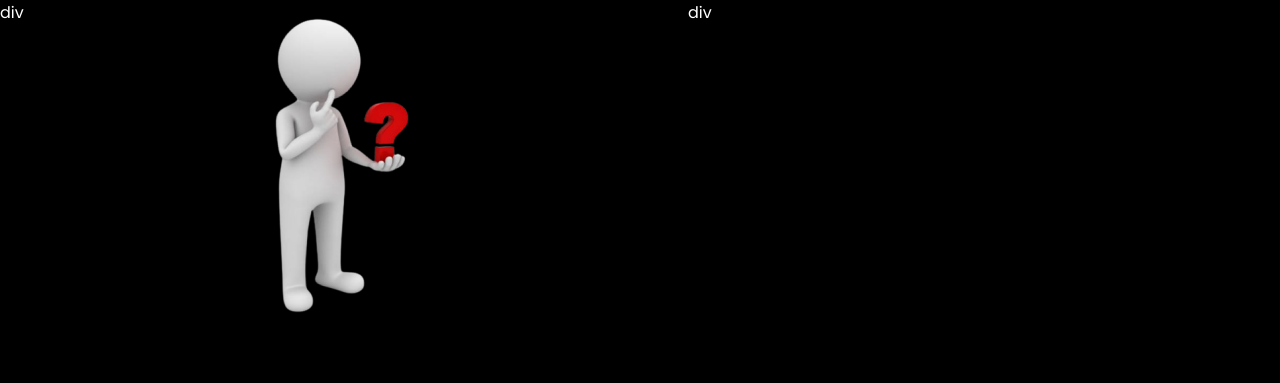
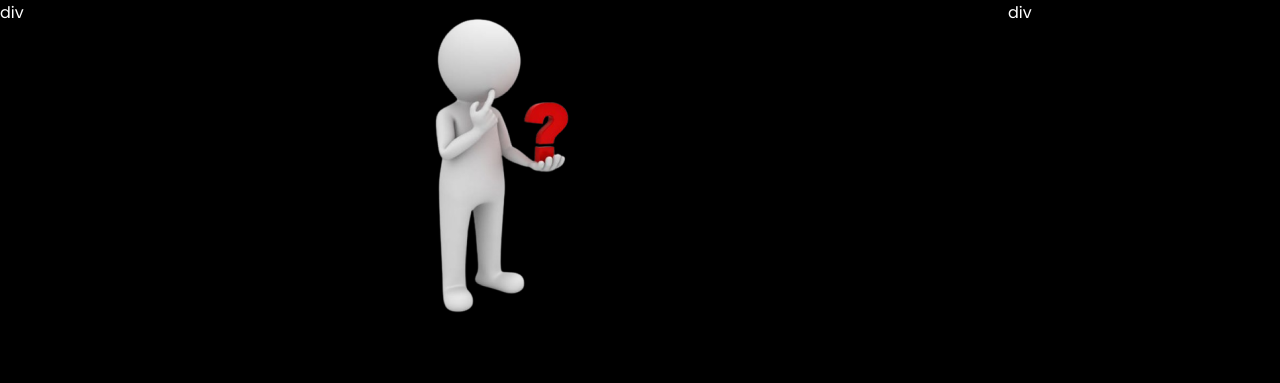
Before and after one commit to Maua-Dev/dev_in_the_dark_teste4, a plain HTML site: page index.html in a window 1280 px wide. Shown: the top 383 px of the page. Drawn offline with Linux system fonts and the light colour scheme.

Commit message:
change width

```diff
--- a/styles.css
+++ b/styles.css
@@ -23,15 +23,13 @@
 /* Escreva a partir daqui */
 
 body {
-    width: 100vh;
+    width: 100%;
     height: 100vh;
     background-color: black;
     margin: 0;
 }
 
 .grid_geral{
-    width: 100%;
-    height: 100%;
     display: grid;
     columns: 3;
     max-lines: 3;
```
